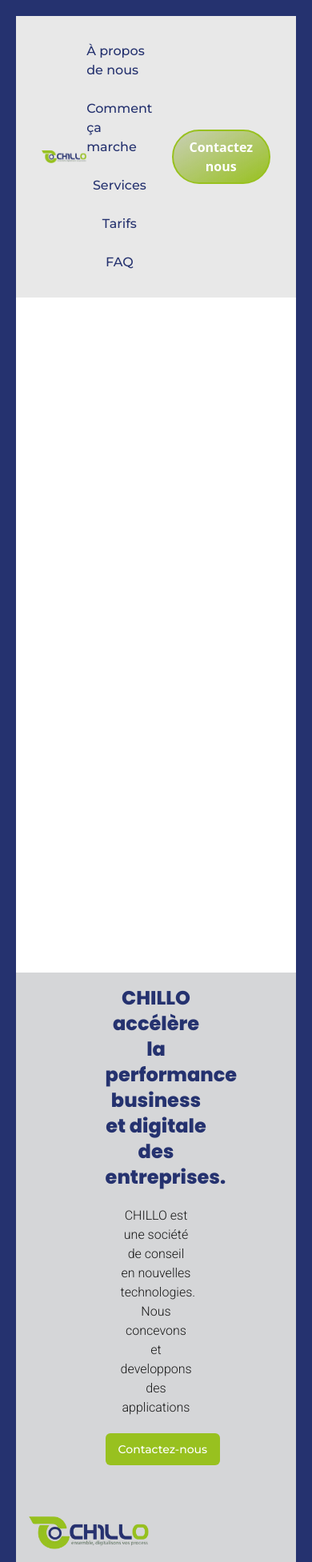
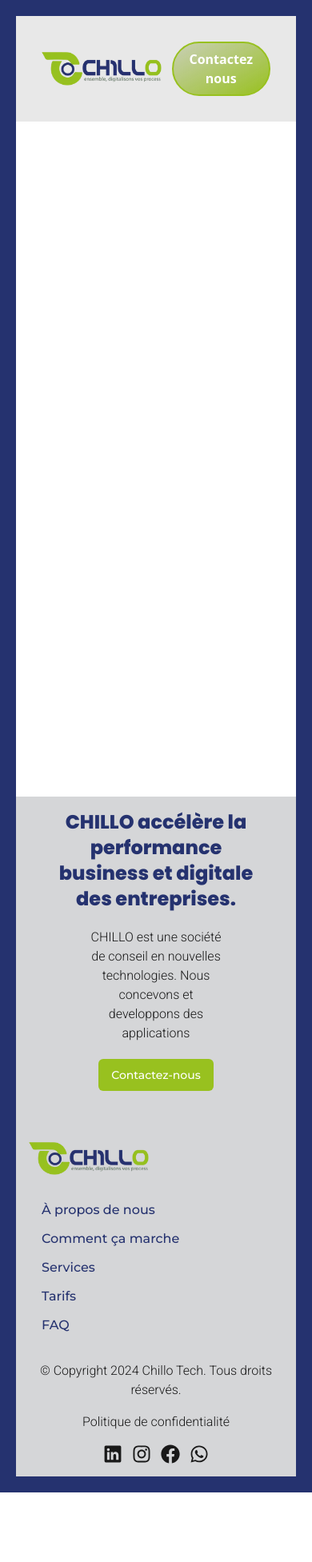
Before and after one commit to chillo-tech/website.chillo.tech, a Next.js app: page / in a window 390 px wide. Shown: the top 1953 px of the page at 80% size. After the commit the page ends 1866 px from the top, so only its background shows below. Built offline with nearby package versions, Linux system fonts and the light colour scheme.

Commit message:
fix: Fix issue with footer responsive

```diff
--- a/src/components/Footer.tsx
+++ b/src/components/Footer.tsx
@@ -16,7 +16,7 @@ function Footer() {
         paragraph.className,
         'container w-full min-h-96 p-4 md:p-12 bg-dark-gray text-black'
       )}>
-      <div className="container w-[60%] text-center space-y-5 mx-auto">
+      <div className="container w-full md:w-[60%] text-center space-y-5 mx-auto">
         <h2
           className={cn(
             title1.className,
@@ -34,12 +34,12 @@ function Footer() {
           {lang.contact_btn}
         </Button>
       </div>
-      <div className="mt-16 w-full flex flex-col lg:flex-row gap-4 justify-between">
+      <div className="mt-16 w-full flex flex-col lg:flex-row gap-8 md:gap-0 justify-between">
         <Logo />
-        <NavigationLinks />
+        <NavigationLinks className="ml-4" />
       </div>
       <Separator className="my-4" />
-      <div className="w-full flex flex-col md:flex-row gap-4 justify-between items-center">
+      <div className="w-full flex flex-col md:flex-row gap-4 justify-between items-center text-center">
         <span className="inline-block">{lang.footer.copyright}</span>
         <span className="inline-block">
           <Link
--- a/src/components/Header.tsx
+++ b/src/components/Header.tsx
@@ -6,7 +6,7 @@ import NavigationLinks from './NavigationLinks';
 
 export default function Header() {
   return (
-    <header className="w-full sticky top-0 p-8 bg-gray">
+    <header className="w-full sticky top-0 p-8 bg-gray z-50">
       <nav className="flex justify-between">
         <div className="w-64 flex items-center">
           <Link href={'/'} className="">
@@ -20,7 +20,7 @@ export default function Header() {
           </Link>
         </div>
         <div className="flex items-center gap-6">
-          <NavigationLinks />
+          <NavigationLinks className="hidden md:flex" />
           <div className="flex items-center gap-2">
             <button
               type="button"
--- a/src/components/NavigationLinks.tsx
+++ b/src/components/NavigationLinks.tsx
@@ -3,9 +3,15 @@ import { siteConfig } from '@/config';
 import { cn } from '@/lib/utils';
 import Link from 'next/link';
 
-function NavigationLinks() {
+interface NavigationLinksProps extends React.HTMLAttributes<HTMLDivElement> {}
+
+function NavigationLinks({ className }: NavigationLinksProps) {
   return (
-    <nav className="flex justify-center items-center flex-col md:flex-row gap-6">
+    <nav
+      className={cn(
+        'flex justify-center md:items-center flex-col md:flex-row gap-3 md:gap-6',
+        className
+      )}>
       {siteConfig.mainNavLinks.map((link, index) => (
         <Link
           key={`${index}-${link.href}`}
```
